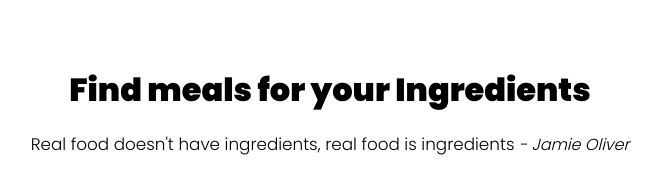
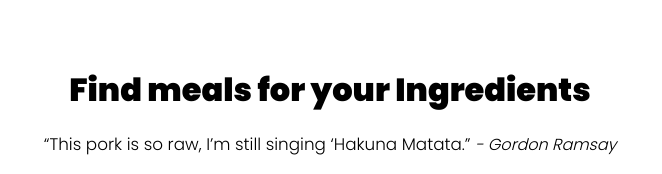
Before and after one commit to SlackOps01/recipe-app, a plain HTML site: page index.html in a window 1280 px wide. Shown: the top 174 px of the page, without its empty margins (310-972 px from the left). Drawn offline with Linux system fonts and the light colour scheme.

Commit message:
Changed the quote

```diff
--- a/index.html
+++ b/index.html
@@ -15,8 +15,8 @@
                 <h2 class="title">
                     Find meals for your Ingredients
                 </h2>
-                <blockquote>Real food doesn't have ingredients, real food is ingredients
-                    <cite>- Jamie Oliver</cite>
+                <blockquote>“This pork is so raw, I’m still singing ‘Hakuna Matata.”
+                    <cite>- Gordon Ramsay</cite>
                 </blockquote>
 
 
```
